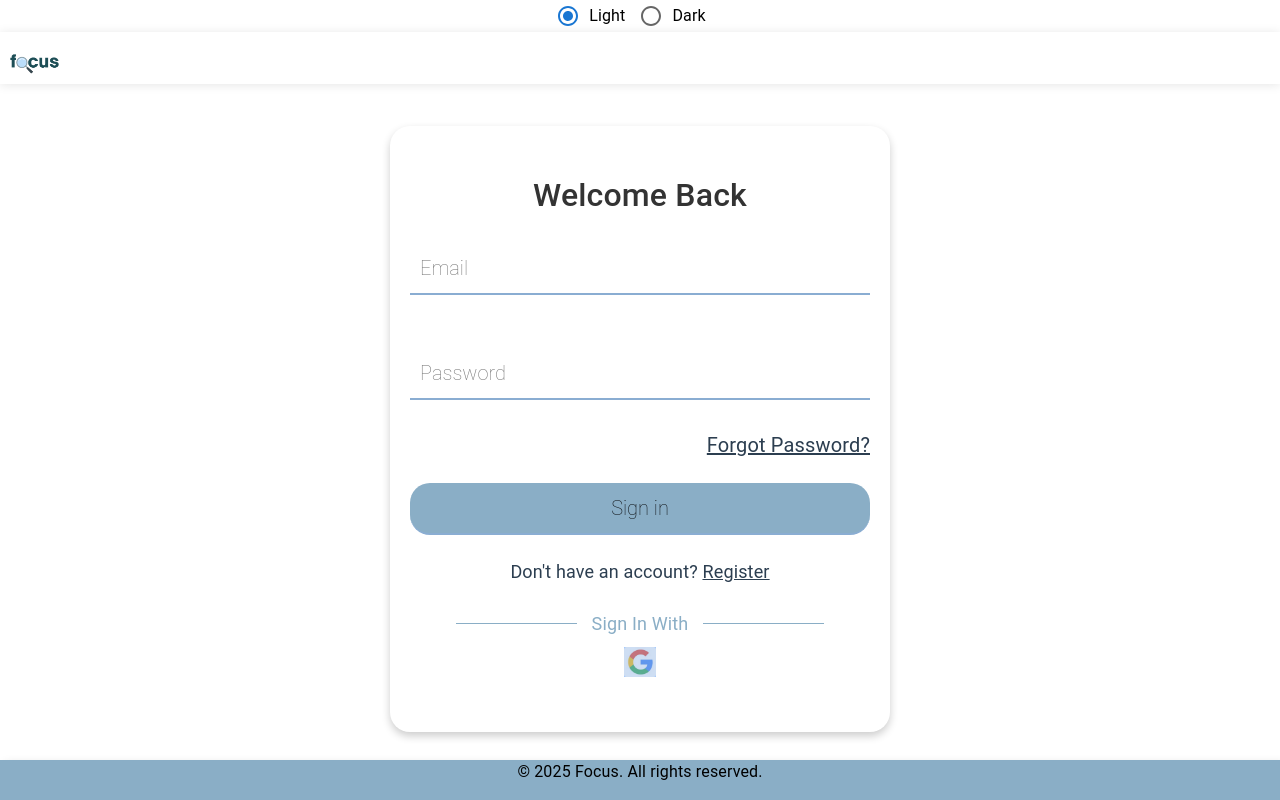
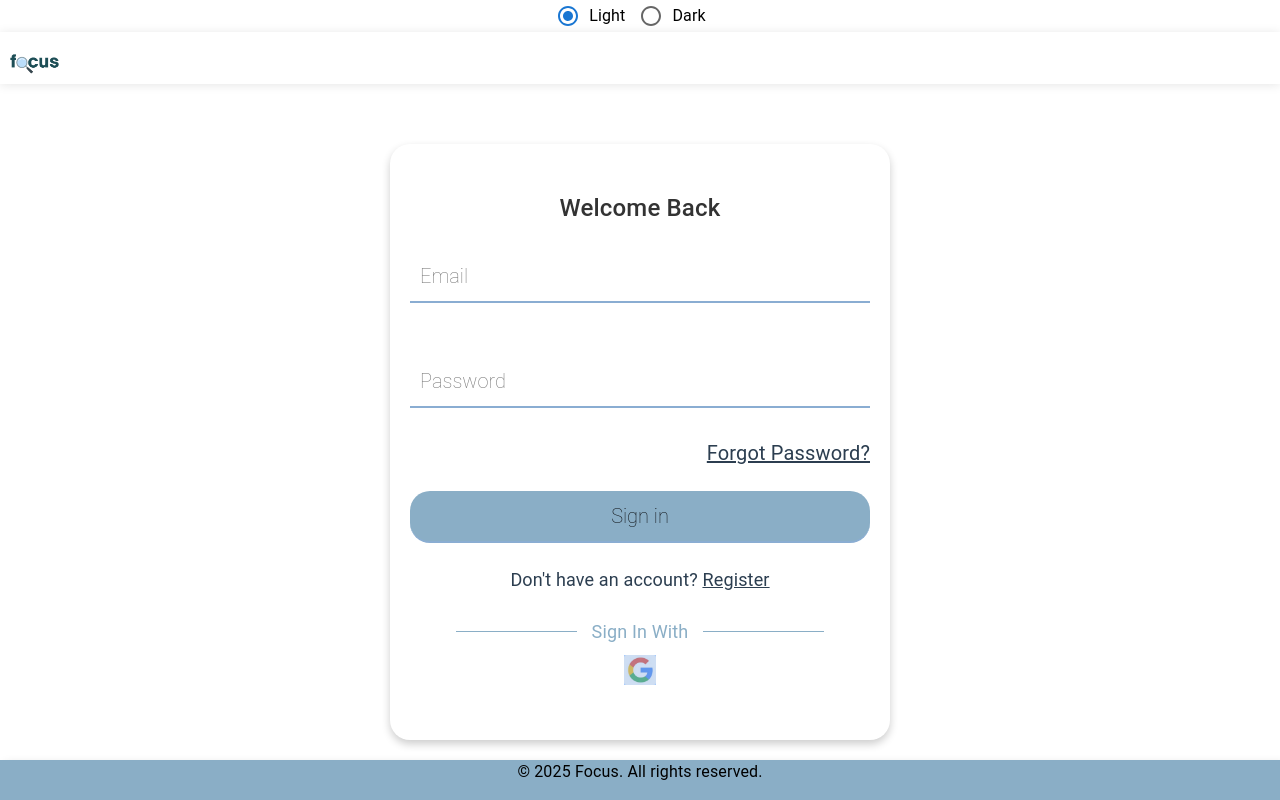
Before and after one commit to priscaolose/Group7_Capstone, a React (Create React App) app in the folder focus-app/: page /login in a window 1280 px wide. Built offline with nearby package versions, Linux system fonts and the light colour scheme; the HTML template or start-up script is replaced by a standard one.

Commit message:
fixed login page over flow issue

```diff
--- a/focus-app/src/CSSFolders/Login.css
+++ b/focus-app/src/CSSFolders/Login.css
@@ -10,32 +10,32 @@
 .mainContainer {
     display: flex;
     flex-direction: column;
-    min-height: 100vh;
+    /* min-height: 100vh;  */
     justify-content: center;
     align-items: center;
 }
 
 .loginForm {
     padding: 40px 20px;
-    margin: auto;
+    /* margin: auto;  */
     border-radius: 20px;
     box-shadow: 0 4px 8px rgba(0, 0, 0, 0.2);
     max-width: 500px;
     width: 100%;
-    overflow-y: auto;
+    /* overflow-y: auto; */
 }
 
 
 .titleContainer div {
-    padding-top: 100px;         /* Apply 60px padding to the top */
+    padding-top: 20px;         /* Apply 60px padding to the top */
     font-weight: bold;          /* Make the text bold */
-    font-size: 24px;            /* Adjust font size as needed */
+    font-size: 28px;            /* Adjust font size as needed */
     color: #2c3e50;             /* Optional: text color */
 }
 
 
 .loginFormHeading{
-    font-size: 32px;
+    font-size: 24px;
     margin-top: 10px;
     margin-bottom: 10px;
     color: #333;
--- a/focus-app/src/login.js
+++ b/focus-app/src/login.js
@@ -10,7 +10,12 @@ import {
   DialogTitle,
   DialogContent,
   DialogActions,
+  Box,
+  createTheme,
+  useMediaQuery, // Import useMediaQuery
+  useTheme, // Import useTheme for accessing breakpoints
 } from "@mui/material";
+import {ThemeProvider} from "@mui/material/styles";
 import {
   signInWithGoogle,
   checkIfEmailExists,
@@ -22,10 +27,37 @@ import {
 } from "firebase/auth";
 import { Link } from "react-router-dom";
 import { useUser } from "./Components/context";
+
 const Login = ({ login, loggedIn, logout }) => {
+  // Add theme and responsive screen size detection
+  const theme = createTheme({
+    typography: {
+      fontFamily: '"Poppins", sans-serif',
+      h5: {
+        fontWeight: 600,
+      },
+      h6: {
+        fontWeight: 500,
+      },
+      body1: {
+        fontWeight: 400,
+      },
+    },
+    palette: {
+      primary: {
+        main: "#1059a2",
+      },
+      background: {
+        default: "#f4f6f8",
+      },
+    },
+  });
+
+  // Define isSmallScreen using useMediaQuery
+  const isSmallScreen = useMediaQuery(theme.breakpoints.down('sm'));
+
   const [email, setEmail] = useState("");
   const [isOpen, setIsOpen] = useState(false);
-
   const [password, setPassword] = useState("");
   const [isLocked, setIsLocked] = useState(true);
   const [errors, setErrors] = useState({});
@@ -131,6 +163,7 @@ const Login = ({ login, loggedIn, logout }) => {
       setIsOpen(true);
     }
   };
+
   const handleDialogClose = () => {
     setIsOpen(false);
   };
@@ -214,8 +247,23 @@ const Login = ({ login, loggedIn, logout }) => {
   }
 
   return (
+    <ThemeProvider theme={theme}>
+      <Box sx={{ display: 'flex', flexDirection: 'column', height: '100vh' }}>
         <div className="mainContainer">
           <Header loggedIn={loggedIn} logout={logout} />
+          <Box
+            sx={{
+              flex: 1,
+              display: "flex",
+              flexDirection: "column",
+              alignItems: "center",
+              px: isSmallScreen ? 2 : 6,
+              py: isSmallScreen ? 5 : 5,
+              backgroundColor: "white",
+              overflow: "auto",
+              width: '100%'
+            }}
+          >
             <div className="loginForm">
               <h1 className="loginFormHeading">Welcome Back</h1>
               <form
@@ -295,8 +343,11 @@ const Login = ({ login, loggedIn, logout }) => {
                 />
               </div>
             </div>
+          </Box>
           <Footer />
         </div>
+      </Box>
+    </ThemeProvider>
   );
 };
 
```
Also changed, not shown: focus-app/src/Components/Dashboard.js (line endings or trailing spaces). Lines whose indentation alone changed are shown as unchanged.
